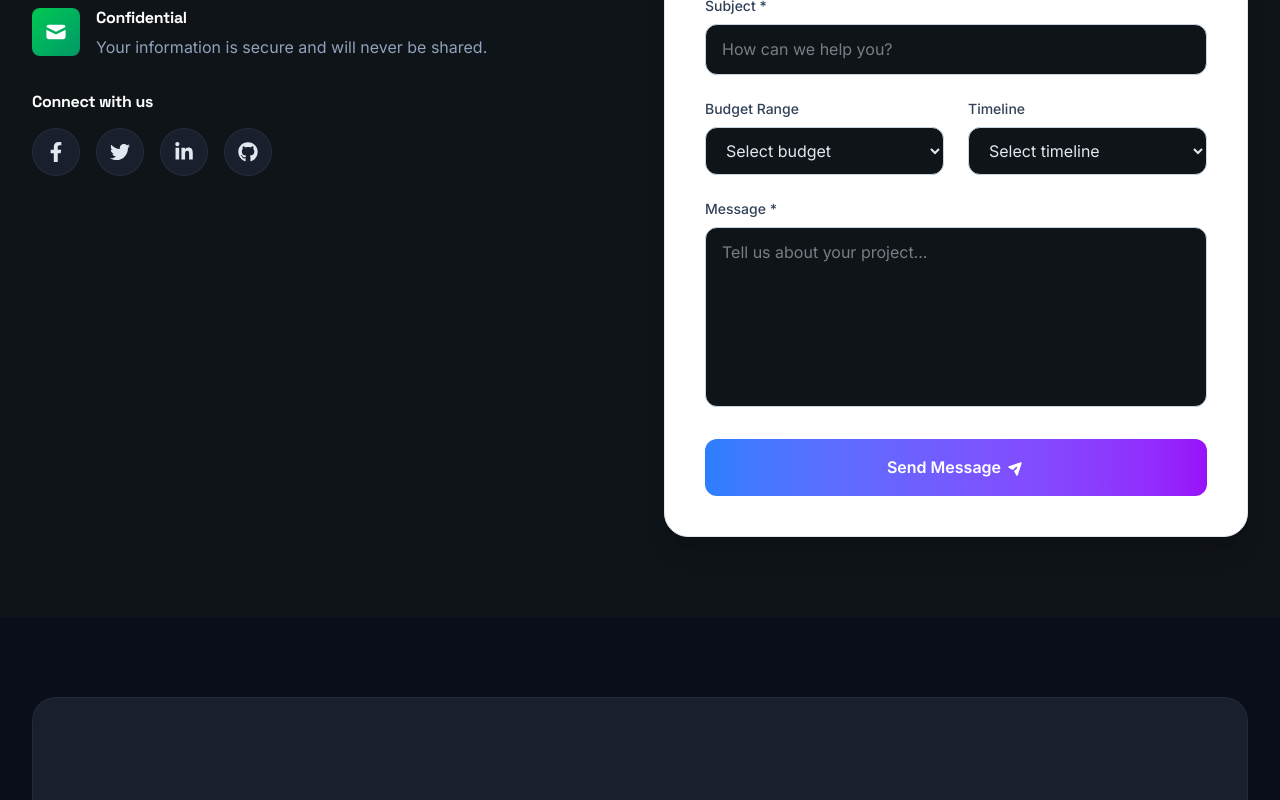
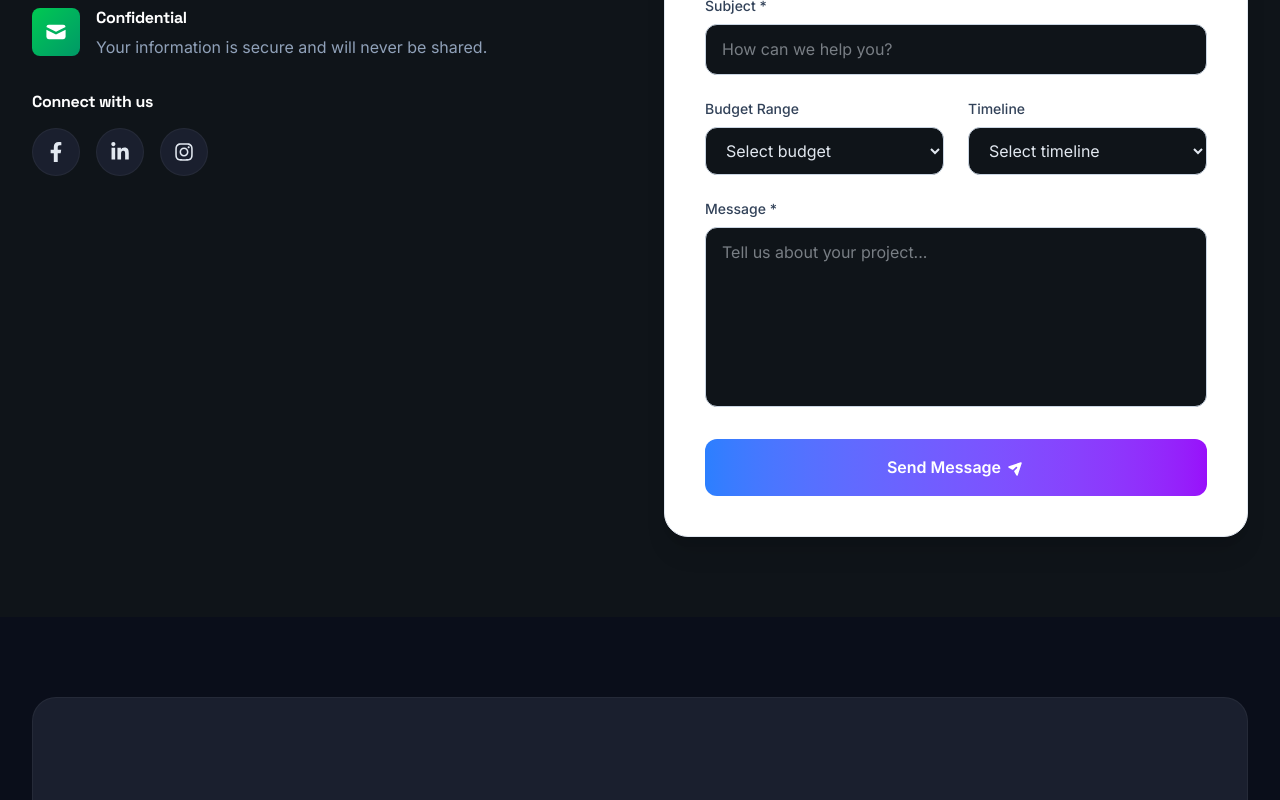
Before and after one commit to yashyamatech/craftic-web, a Next.js app: page /contact in a window 1280 px wide. Shown: the part 1040-1840 px from the top of the page. Built offline with nearby package versions, Linux system fonts and the light colour scheme.

Commit message:
- fixed broken svg in technologies - added actual social media links

```diff
--- a/app/contact/page.tsx
+++ b/app/contact/page.tsx
@@ -11,9 +11,8 @@ import {
 } from 'react-icons/hi';
 import {
   FaFacebookF,
-  FaTwitter,
   FaLinkedinIn,
-  FaGithub,
+  FaInstagram,
 } from 'react-icons/fa';
 
 const ContactPage = () => {
@@ -79,10 +78,9 @@ const ContactPage = () => {
 
 
   const socialLinks = [
-    { icon: FaFacebookF, href: 'https://facebook.com', label: 'Facebook', color: 'hover:bg-blue-600' },
-    { icon: FaTwitter, href: 'https://twitter.com', label: 'Twitter', color: 'hover:bg-sky-500' },
-    { icon: FaLinkedinIn, href: 'https://linkedin.com', label: 'LinkedIn', color: 'hover:bg-blue-700' },
-    { icon: FaGithub, href: 'https://github.com', label: 'GitHub', color: 'hover:bg-gray-700' },
+    { icon: FaFacebookF, href: 'https://www.facebook.com/people/Craftic-Solutions/61581248604804/', label: 'Facebook', color: 'hover:bg-blue-600' },
+    { icon: FaLinkedinIn, href: 'https://linkedin.com/in/craftic-solutions', label: 'LinkedIn', color: 'hover:bg-blue-700' },
+    { icon: FaInstagram, href: 'https://www.instagram.com/crafticsolutions/', label: 'Instagram', color: 'hover:bg-pink-600' },
   ];
 
   return (
--- a/app/technologies/page.tsx
+++ b/app/technologies/page.tsx
@@ -16,7 +16,7 @@ const TechnologiesPage = () => {
         { name: 'JavaScript', icon: 'https://cdn.jsdelivr.net/gh/devicons/devicon/icons/javascript/javascript-original.svg' },
         { name: 'Angular', icon: 'https://cdn.jsdelivr.net/gh/devicons/devicon/icons/angularjs/angularjs-original.svg' },
         { name: 'Vue.js', icon: 'https://cdn.jsdelivr.net/gh/devicons/devicon/icons/vuejs/vuejs-original.svg' },
-        { name: 'Tailwind CSS', icon: 'https://cdn.jsdelivr.net/gh/devicons/devicon/icons/tailwindcss/tailwindcss-plain.svg' },
+        { name: 'Tailwind CSS', icon: 'https://cdn.jsdelivr.net/gh/devicons/devicon/icons/tailwindcss/tailwindcss-original.svg' },
       ],
     },
     {
@@ -29,7 +29,7 @@ const TechnologiesPage = () => {
         { name: 'Django', icon: 'https://cdn.jsdelivr.net/gh/devicons/devicon/icons/django/django-plain.svg' },
         { name: 'GraphQL', icon: 'https://cdn.jsdelivr.net/gh/devicons/devicon/icons/graphql/graphql-plain.svg' },
         { name: 'FastAPI', icon: 'https://cdn.jsdelivr.net/gh/devicons/devicon/icons/fastapi/fastapi-original.svg' },
-        { name: 'NestJS', icon: 'https://cdn.jsdelivr.net/gh/devicons/devicon/icons/nestjs/nestjs-plain.svg' },
+        { name: 'NestJS', icon: 'https://cdn.jsdelivr.net/gh/devicons/devicon/icons/nestjs/nestjs-original.svg' },
       ],
     },
     {
--- a/components/Footer.tsx
+++ b/components/Footer.tsx
@@ -4,22 +4,16 @@ import Link from 'next/link';
 import { motion } from 'framer-motion';
 import {
   FaFacebookF,
-  FaTwitter,
   FaLinkedinIn,
-  FaGithub,
   FaInstagram,
-  FaYoutube,
 } from 'react-icons/fa';
 import { HiMail, HiPhone, HiLocationMarker } from 'react-icons/hi';
 
 const Footer = () => {
   const socialLinks = [
-    { icon: FaFacebookF, href: 'https://facebook.com', label: 'Facebook' },
-    { icon: FaTwitter, href: 'https://twitter.com', label: 'Twitter' },
-    { icon: FaLinkedinIn, href: 'https://linkedin.com', label: 'LinkedIn' },
-    { icon: FaGithub, href: 'https://github.com', label: 'GitHub' },
-    { icon: FaInstagram, href: 'https://instagram.com', label: 'Instagram' },
-    { icon: FaYoutube, href: 'https://youtube.com', label: 'YouTube' },
+    { icon: FaFacebookF, href: 'https://www.facebook.com/people/Craftic-Solutions/61581248604804/', label: 'Facebook' },
+    { icon: FaLinkedinIn, href: 'https://linkedin.com/in/craftic-solutions', label: 'LinkedIn' },
+    { icon: FaInstagram, href: 'https://www.instagram.com/crafticsolutions/', label: 'Instagram' },
   ];
 
   const quickLinks = [
--- a/package.json
+++ b/package.json
@@ -10,7 +10,7 @@
   },
   "dependencies": {
     "framer-motion": "^12.23.24",
-    "next": "16.0.7",
+    "next": "^16.1.1",
     "react": "19.2.0",
     "react-dom": "19.2.0",
     "react-icons": "^5.5.0",
```
Also changed, not shown: 1 other file (tests, documents, lock files or other folders).
